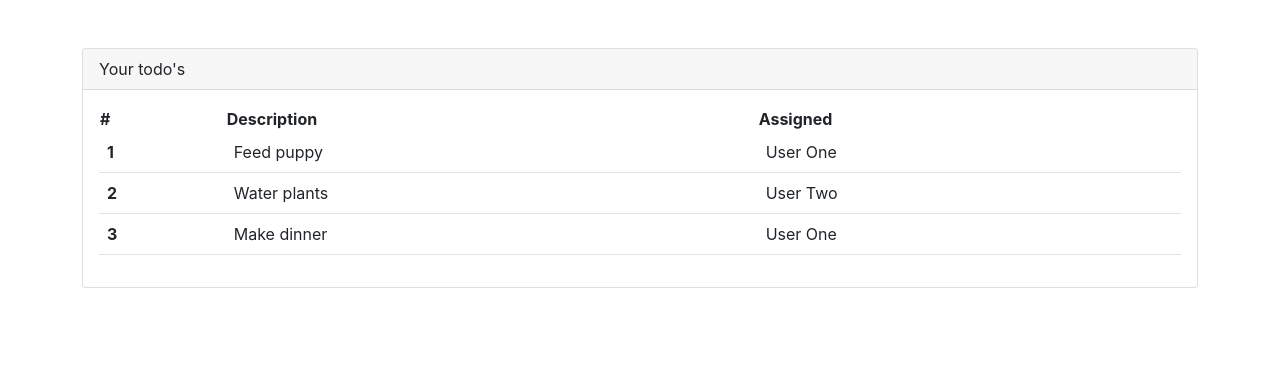
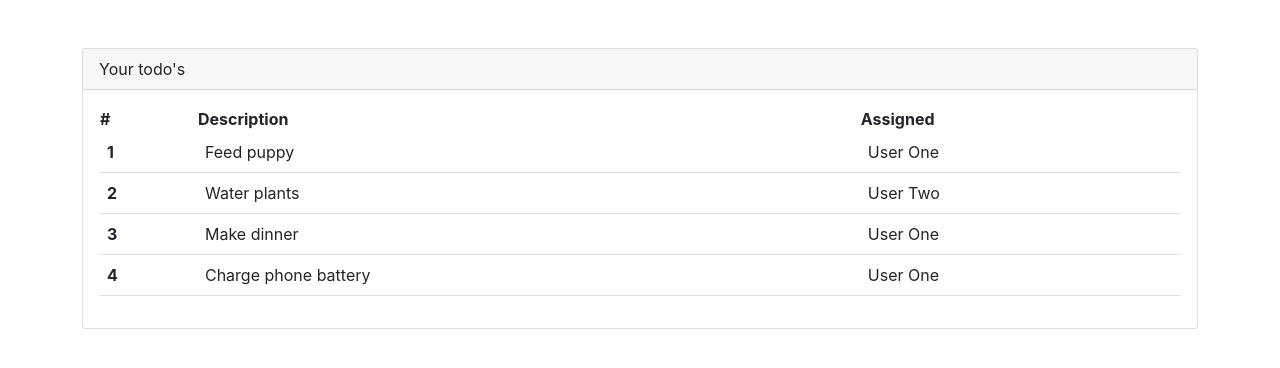
Before and after one commit to RanjanChaubey03/Full-Stack-Development-Demo, a React (Create React App) app in the folder react-todos/: page / in a window 1280 px wide. Shown: the top 368 px of the page. Built offline with nearby package versions, Linux system fonts and the light colour scheme.

Commit message:
dynamically-component-calling-using-map

```diff
--- a/react-todos/src/App.js
+++ b/react-todos/src/App.js
@@ -6,7 +6,9 @@
   const todos = [
     { rowNumber: 1, rowDescription: 'Feed puppy', rowAssigned: 'User One' },
     { rowNumber: 2, rowDescription: 'Water plants', rowAssigned: 'User Two' },
-    { rowNumber: 3, rowDescription: 'Make dinner', rowAssigned: 'User One' }
+    { rowNumber: 3, rowDescription: 'Make dinner', rowAssigned: 'User One' },
+    { rowNumber: 4, rowDescription: 'Charge phone battery', rowAssigned: 'User One' }
+
   ]
 
   return (
--- a/react-todos/src/components/TodoTable.js
+++ b/react-todos/src/components/TodoTable.js
@@ -8,23 +8,16 @@
                 <th scope='col'>Assigned</th>
             </thead>
             <tbody>
-                <TodoRowItem
-                    rowNumber={props.todos[0].rowNumber}
-                    rowDescription={props.todos[0].rowDescription}
-                    rowAssigned={props.todos[0].rowAssigned}
-                />
-
-                <TodoRowItem
-                    rowNumber={props.todos[1].rowNumber}
-                    rowDescription={props.todos[1].rowDescription}
-                    rowAssigned={props.todos[1].rowAssigned}
-                />
-
-                <TodoRowItem
-                    rowNumber={props.todos[2].rowNumber}
-                    rowDescription={props.todos[2].rowDescription}
-                    rowAssigned={props.todos[2].rowAssigned}
-                />
+                {
+                    props.todos.map(todo => (
+                        <TodoRowItem
+                            rowNumber={todo.rowNumber}
+                            rowDescription={todo.rowDescription}
+                            rowAssigned={todo.rowAssigned}
+                        />
+                    )
+                    )
+                }
             </tbody>
         </table>
     )
```
Also changed, not shown: 1 other file (tests, documents, lock files or other folders).
